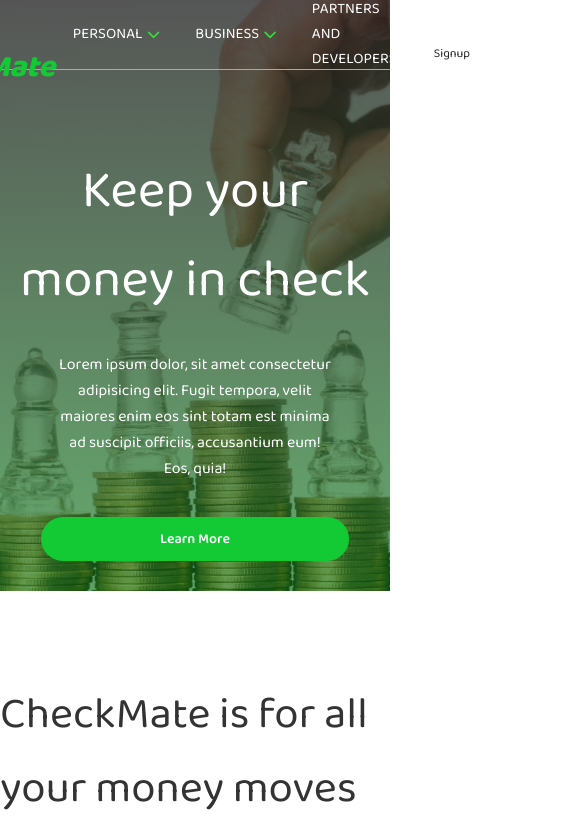
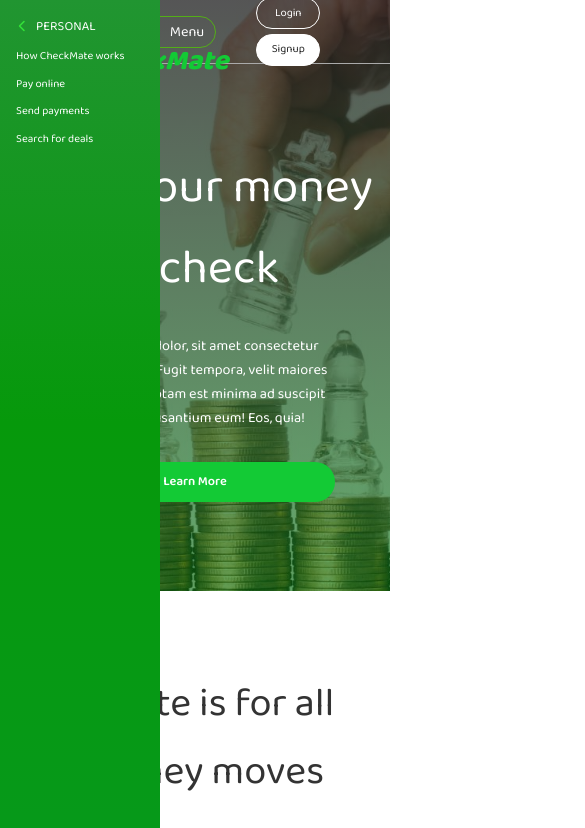
Before and after one commit to ahbenn86/checkmate, a plain HTML site: page index.html in a window 390 px wide. Shown: the top 828 px of the page, 585 px wide, since content can reach past the window. Drawn offline with Linux system fonts and the light colour scheme.

Commit message:
@media query 1000 | new nav

```diff
--- a/index.html
+++ b/index.html
@@ -24,6 +24,14 @@
       <section class="section-1">
         <div class="navbar-wrapper">
           <nav class="navbar">
+            <div class="menu">
+              <div class="menu-icon">
+                <div class="line line-1"></div>
+                <div class="line line-2"></div>
+                <div class="line line-3"></div>
+              </div>
+              <span>Menu</span>
+            </div>
             <div class="navbar-logo logo">
               <span class="c-1">C</span>
               <span class="c-2">C</span>
@@ -32,7 +40,12 @@
             <ul class="nav-list">
               <li class="nav-list-item dropdown-hover">
                 <a href="#" class="nav-list-link">Personal <i class="fas fa-chevron-down"></i></a>
-                <ul class="nav-dropdown">
+                <ul class="nav-dropdown nav-dropdown-personal">
+                  <li class="nav-dropdown-item dropdown-heading">
+                    <a href="#">
+                      <i class="fas fa-chevron-down"></i>Personal
+                    </a>
+                  </li>
                   <li class="nav-dropdown-item">
                     <a href="#" class="nav-dropdown-link-1">How&nbsp;CheckMate&nbsp;works</a>
                     <a href="#" class="nav-dropdown-link-2">What can you do with a personal account</a>
@@ -51,7 +64,12 @@
               </li>
               <li class="nav-list-item dropdown-hover">
                 <a href="#" class="nav-list-link">Business <i class="fas fa-chevron-down"></i></a>
-                <ul class="nav-dropdown">
+                <ul class="nav-dropdown nav-dropdown-business">
+                  <li class="nav-dropdown-item dropdown-heading">
+                    <a href="#">
+                      <i class="fas fa-chevron-down"></i>Business
+                    </a>
+                  </li>
                   <li class="nav-dropdown-item">
                     <a href="#" class="nav-dropdown-link-1">All business solutions</a>
                     <a href="#" class="nav-dropdown-link-2">See our range of products</a>
--- a/style.css
+++ b/style.css
@@ -784,5 +784,117 @@ html {
       margin: 2rem 3.4rem;
     }
   }
+
+  @media(max-width: 1000px){
+    html {
+      font-size: 50%;
+    }
+
+    .navbar {
+      width: 100%;
+      padding: 0.5rem;
+    }
+
+    .menu {
+      width: 11rem;
+      height: 4rem;
+      background-color: rgba(15, 182, 0, 0);
+      border-radius: 3rem;
+      border: 0.1rem solid rgb(83, 174, 23);
+      color: white;
+      cursor: pointer;
+      display: flex;
+      align-items: center;
+      justify-content: space-evenly;
+      transform: translateX(16rem);
+    }
+
+    .menu-icon {
+      height: 1.5rem;
+      display: flex;
+      flex-direction: column;
+      justify-content: space-between;
+    }
+
+    .line {
+      width: 2rem;
+      height: .1rem;
+      background-color: rgb(255, 255, 255);
+    }
+
+    .menu span {
+      font-size: 1.8rem;
+    }
+
+    .nav-list,
+    .nav-dropdown-personal {
+      /* display: none; */
+      position: fixed;
+      top: 0;
+      left: 0;
+      width: 20rem;
+      height: 100vh;
+      background: linear-gradient(to bottom, #219531, #06990b,#06991a);
+      flex-direction: column;
+      padding-top: 2rem;
+      z-index: 200;
+    }
+
+    .nav-dropdown-personal {
+      opacity: 1;
+      visibility: visible;
+      padding: 1rem;
+      justify-content: flex-start;
+    }
+
+    .nav-dropdown-item {
+      width: 100%;
+      margin: 1rem 1rem 0.1rem;
+    }
+
+    .dropdown-heading a {
+      font-size: 1.6rem;
+      text-transform: uppercase;
+      color: #fff;
+    }
+
+    .dropdown-heading a i {
+      font-size: 1.5rem;
+      transform: rotate(90deg);
+      margin-right: 1rem;
+    }
+
+    .nav-dropdown-link-1 {
+      font-size: 1.4rem;
+    }
+
+    .nav-dropdown-link-2 {
+      display: none;
+    }
+
+    .nav-list-item {
+      width: 100%;
+      height: auto;
+      padding: 01rem;
+      margin: 0.4rem 0;
+    }
+
+    .nav-list-link {
+      font-size: 1.4rem;
+    }
+
+    .nav-list-link:hover {
+      border-bottom: none;
+    }
+
+    .nav-list-item i {
+      font-size: 1.2rem;
+      transform: rotate(-90deg);
+    }
+
+    .nav-dropdown-business {
+      display: none;
+    }
+  }
 }
 /*End of responsive*/
```
